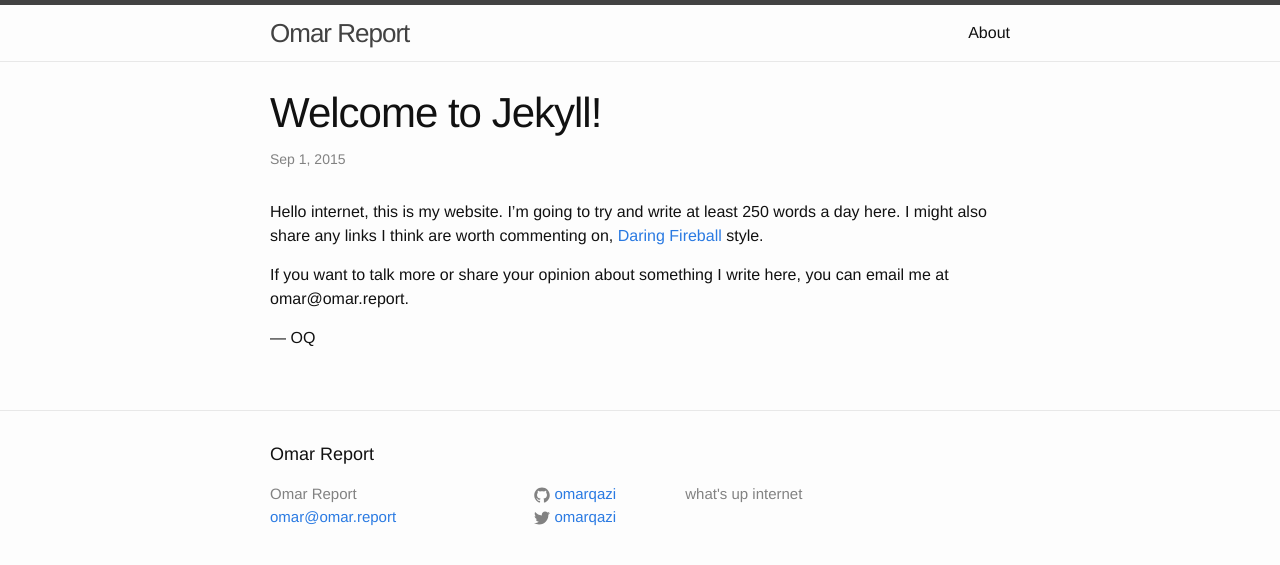
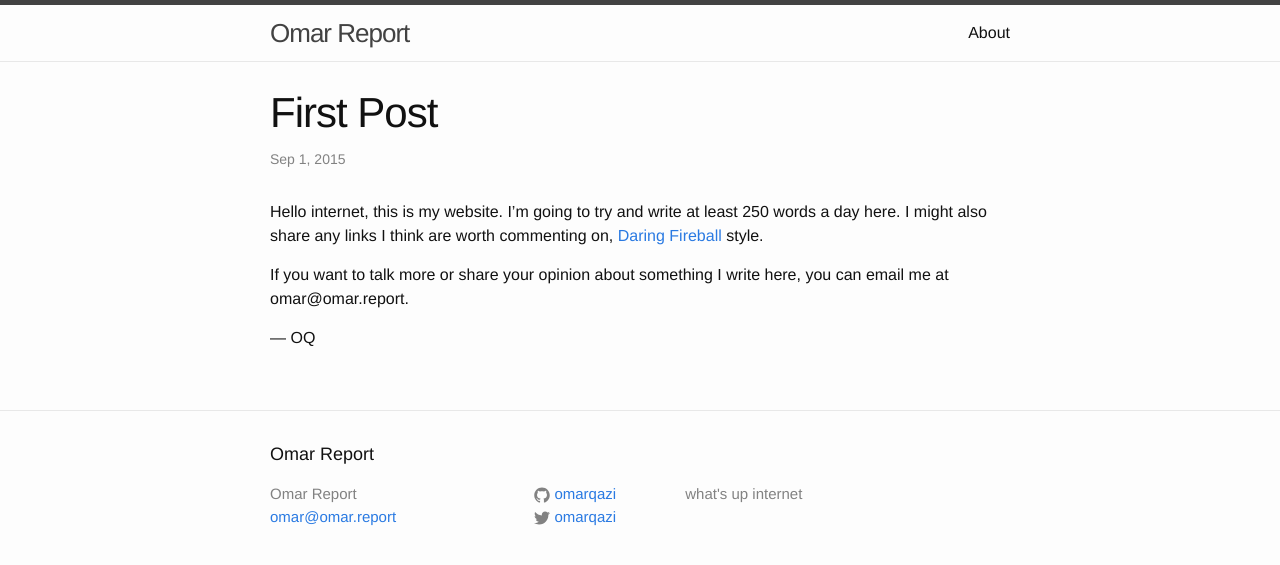
Before and after one commit to omarqazi/omar-report, a Jekyll site: the page built from _posts/2015-09-01-first-post.markdown, in a window 1280 px wide. Shown: the top 565 px of the page. Built offline with Jekyll 4.4.1, drawn with Linux system fonts in a browser that asks for light colours.

Commit message:
edit title of first post

```diff
--- a/_posts/2015-09-01-first-post.markdown
+++ b/_posts/2015-09-01-first-post.markdown
@@ -1,6 +1,6 @@
 ---
 layout: post
-title:  "Welcome to Jekyll!"
+title:  "First Post"
 date:   2015-09-01 15:10:00
 categories: hi
 ---
```
